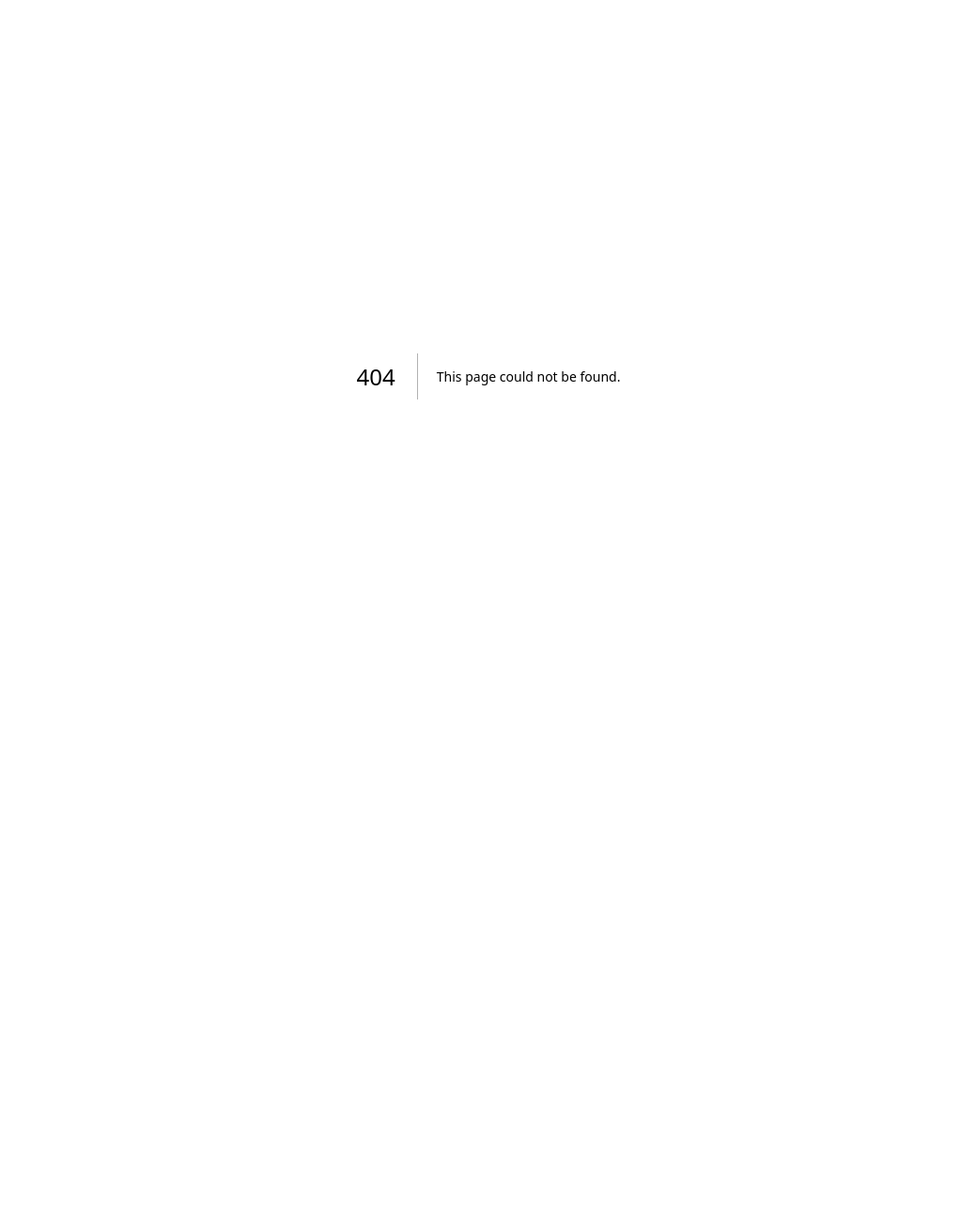
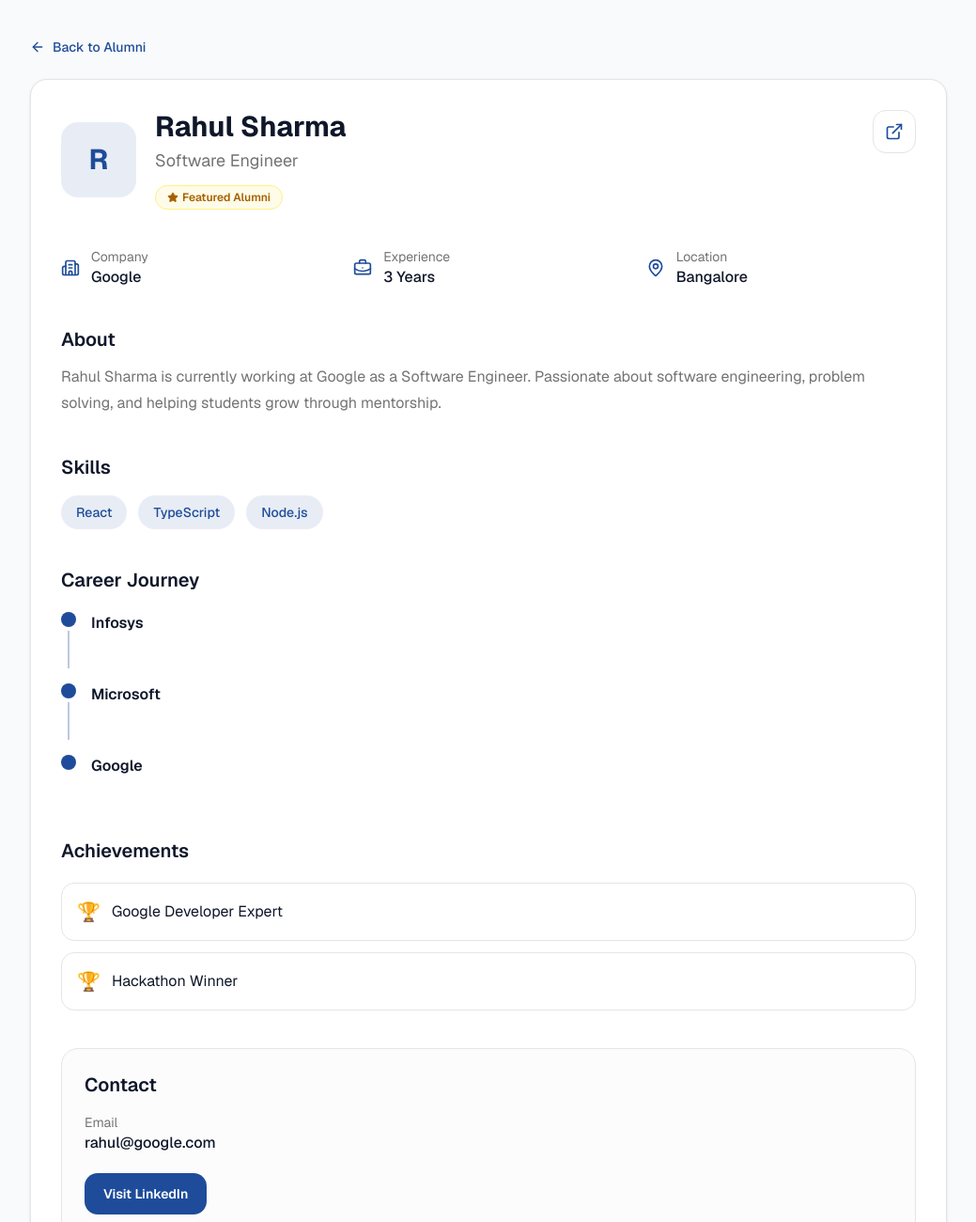
Before and after one commit to kraayush952-dotcom/smart-alumni-placement-portal, a Next.js app in the folder frontend/: page /student/alumni/1 in a window 1280 px wide. Before the commit this address had no page. Shown: the top 1300 px of the page at 94% size, without its empty margins (120-1159 px from the left). Before the commit the page ends 800 px from the top, so only its background shows below. Built offline with nearby package versions, Linux system fonts and the light colour scheme.

Commit message:
feat(alumni): implement alumni details page

```diff
--- /dev/null
+++ b/frontend/app/student/alumni/[id]/page.tsx
@@ -0,0 +1,26 @@
+import { notFound } from "next/navigation";
+
+import AlumniDetails from "@/components/alumni/AlumniDetails";
+import { alumni } from "@/data/alumni";
+
+interface AlumniDetailsPageProps {
+  params: Promise<{
+    id: string;
+  }>;
+}
+
+export default async function AlumniDetailsPage({
+  params,
+}: AlumniDetailsPageProps) {
+  const { id } = await params;
+
+  const person = alumni.find(
+    (item) => item.id === Number(id)
+  );
+
+  if (!person) {
+    notFound();
+  }
+
+  return <AlumniDetails person={person} />;
+}
--- /dev/null
+++ b/frontend/components/alumni/AlumniDetails.tsx
@@ -0,0 +1,223 @@
+import Link from "next/link";
+import {
+  ArrowLeft,
+  Building2,
+  BriefcaseBusiness,
+  ExternalLink,
+  MapPin,
+  Star,
+} from "lucide-react";
+
+import { Alumni } from "@/types/alumni";
+
+interface AlumniDetailsProps {
+  person: Alumni;
+}
+
+export default function AlumniDetails({
+  person,
+}: AlumniDetailsProps) {
+  return (
+    <main className="min-h-screen bg-gray-50">
+      <section className="mx-auto max-w-5xl px-6 py-10">
+        <Link
+          href="/student/alumni"
+          className="mb-6 inline-flex items-center gap-2 text-sm font-medium text-primary hover:underline"
+        >
+          <ArrowLeft className="h-4 w-4" />
+          Back to Alumni
+        </Link>
+
+        <div className="rounded-2xl border bg-white p-8 shadow-sm">
+          {/* Header */}
+          <div className="flex items-start justify-between">
+            <div className="flex items-center gap-5">
+              <div className="flex h-20 w-20 items-center justify-center rounded-2xl bg-primary/10 text-3xl font-bold text-primary">
+                {person.name.charAt(0)}
+              </div>
+
+              <div>
+                <h1 className="text-3xl font-bold">
+                  {person.name}
+                </h1>
+
+                <p className="mt-1 text-lg text-muted-foreground">
+                  {person.role}
+                </p>
+
+                {person.featured && (
+                  <span className="mt-3 inline-flex items-center gap-1 rounded-full border border-yellow-200 bg-yellow-50 px-3 py-1 text-xs font-semibold text-yellow-700">
+                    <Star className="h-3 w-3 fill-current" />
+                    Featured Alumni
+                  </span>
+                )}
+              </div>
+            </div>
+
+            <a
+              href={person.linkedin}
+              target="_blank"
+              rel="noopener noreferrer"
+              className="rounded-xl border p-3 transition hover:bg-muted"
+            >
+              <ExternalLink className="h-5 w-5 text-primary" />
+            </a>
+          </div>
+
+          {/* Details */}
+          <div className="mt-10 grid gap-6 md:grid-cols-3">
+            <div className="flex items-center gap-3">
+              <Building2 className="h-5 w-5 text-primary" />
+
+              <div>
+                <p className="text-sm text-muted-foreground">
+                  Company
+                </p>
+
+                <p className="font-medium">
+                  {person.company}
+                </p>
+              </div>
+            </div>
+
+            <div className="flex items-center gap-3">
+              <BriefcaseBusiness className="h-5 w-5 text-primary" />
+
+              <div>
+                <p className="text-sm text-muted-foreground">
+                  Experience
+                </p>
+
+                <p className="font-medium">
+                  {person.experience}
+                </p>
+              </div>
+            </div>
+
+            <div className="flex items-center gap-3">
+              <MapPin className="h-5 w-5 text-primary" />
+
+              <div>
+                <p className="text-sm text-muted-foreground">
+                  Location
+                </p>
+
+                <p className="font-medium">
+                  {person.location}
+                </p>
+              </div>
+            </div>
+          </div>
+
+          {/* About */}
+          <div className="mt-10">
+            <h2 className="text-xl font-semibold">
+              About
+            </h2>
+
+            <p className="mt-3 leading-7 text-muted-foreground">
+              {person.name} is currently working at{" "}
+              {person.company} as a {person.role}. Passionate
+              about software engineering, problem solving,
+              and helping students grow through mentorship.
+            </p>
+          </div>
+
+          {/* Skills */}
+          <div className="mt-10">
+            <h2 className="text-xl font-semibold">
+              Skills
+            </h2>
+
+            <div className="mt-4 flex flex-wrap gap-3">
+              {person.skills.map((skill) => (
+                <span
+                  key={skill}
+                  className="rounded-full bg-primary/10 px-4 py-2 text-sm font-medium text-primary"
+                >
+                  {skill}
+                </span>
+              ))}
+            </div>
+          </div>
+
+          {/* Career Journey */}
+          <div className="mt-10">
+            <h2 className="text-xl font-semibold">
+              Career Journey
+            </h2>
+            <div className="mt-5 space-y-4">
+              {person.career.map((company, index) => (
+                <div
+                  key={company}
+                  className="relative flex items-start gap-4"
+                >
+                  <div className="flex flex-col items-center">
+                    <div className="h-4 w-4 rounded-full bg-primary" />
+                    {index !== person.career.length - 1 && (
+                      <div className="mt-1 h-10 w-0.5 bg-primary/30" />
+                    )}
+                  </div>
+                  <div className="pb-6">
+                    <p className="font-semibold">
+                      {company}
+                    </p>
+                  </div>
+                </div>
+              ))}
+            </div>
+          </div>
+          {/* Achievements */}
+          <div className="mt-10">
+            <h2 className="text-xl font-semibold">
+              Achievements
+            </h2>
+            <div className="mt-5 space-y-3">
+              {person.achievements.map((achievement) => (
+                <div
+                  key={achievement}
+                  className="flex items-center gap-3 rounded-xl border p-4"
+                >
+                  <span className="text-xl">🏆</span>
+                  <p>{achievement}</p>
+                </div>
+              ))}
+            </div>
+          </div>
+          {/* Contact */}
+          <div className="mt-10 rounded-2xl border bg-muted/30 p-6">
+            <h2 className="text-xl font-semibold">
+              Contact
+            </h2>
+            <p className="mt-4 text-sm text-muted-foreground">
+              Email
+            </p>
+            <p className="font-medium">
+              {person.email}
+            </p>
+            <a
+              href={person.linkedin}
+              target="_blank"
+              rel="noopener noreferrer"
+              className="mt-5 inline-flex items-center rounded-xl bg-primary px-5 py-3 text-sm font-semibold text-white transition hover:opacity-90"
+            >
+              Visit LinkedIn
+            </a>
+          </div>
+          {/* Mentorship */}
+          <div className="mt-10 rounded-2xl border border-primary/20 bg-primary/5 p-8 text-center">
+            <h2 className="text-2xl font-bold">
+              Interested in Mentorship?
+            </h2>
+            <p className="mt-3 text-muted-foreground">
+              Connect with {person.name} and learn from their professional journey.
+            </p>
+            <button className="mt-6 rounded-xl bg-primary px-6 py-3 font-semibold text-white transition hover:opacity-90">
+              Request Mentorship
+            </button>
+          </div>
+        </div>
+      </section>
+    </main>
+  );
+}
--- a/frontend/data/alumni.ts
+++ b/frontend/data/alumni.ts
@@ -12,6 +12,9 @@ export const alumni: Alumni[] = [
     skills: ["React", "TypeScript", "Node.js"],
     linkedin: "https://linkedin.com/in/rahulsharma",
     featured: true,
+    career: ["Infosys", "Microsoft", "Google"],
+    achievements: ["Google Developer Expert", "Hackathon Winner"],
+    email: "rahul@google.com",
   },
   {
     id: 2,
@@ -23,7 +26,10 @@ export const alumni: Alumni[] = [
     image: "/alumni/priya.jpg",
     skills: ["Next.js", "React", "Tailwind CSS"],
     linkedin: "https://linkedin.com/in/priyaverma",
-    featured: true,
+    featured: false,
+    career: ["TCS", "Adobe", "Microsoft"],
+    achievements: ["Microsoft MVP", "Women Tech Speaker"],
+    email: "priya@microsoft.com",
   },
   {
     id: 3,
@@ -36,5 +42,8 @@ export const alumni: Alumni[] = [
     skills: ["Java", "Spring Boot", "AWS"],
     linkedin: "https://linkedin.com/in/amitkumar",
     featured: false,
+    career: ["Capgemini", "Amazon"],
+    achievements: ["AWS Certified Developer"],
+    email: "amit@amazon.com",
   },
 ];
--- a/frontend/types/alumni.ts
+++ b/frontend/types/alumni.ts
@@ -9,4 +9,7 @@ export interface Alumni {
   skills: string[];
   linkedin: string;
   featured: boolean;
+  career: string[];
+  achievements: string[];
+  email: string;
 }
```
